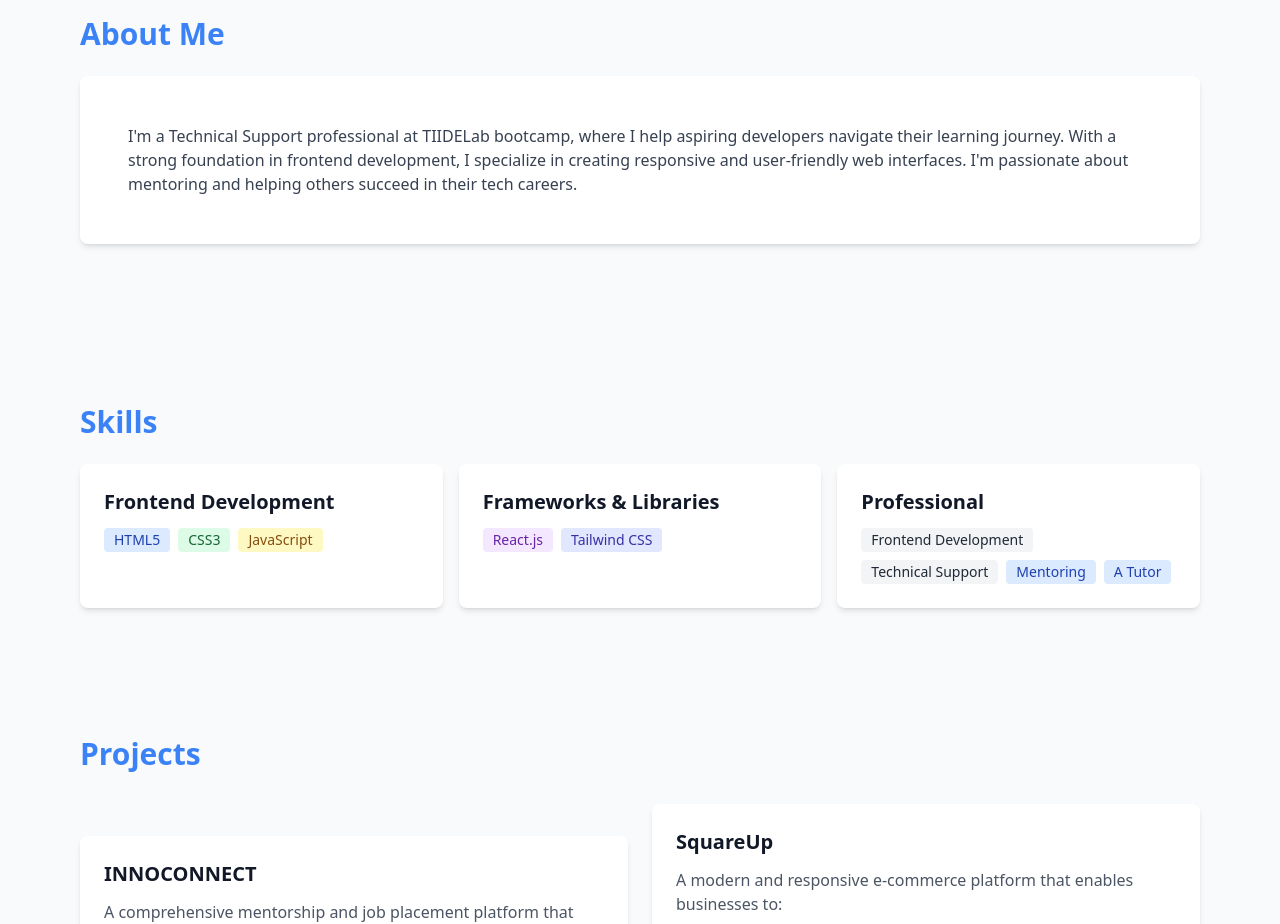
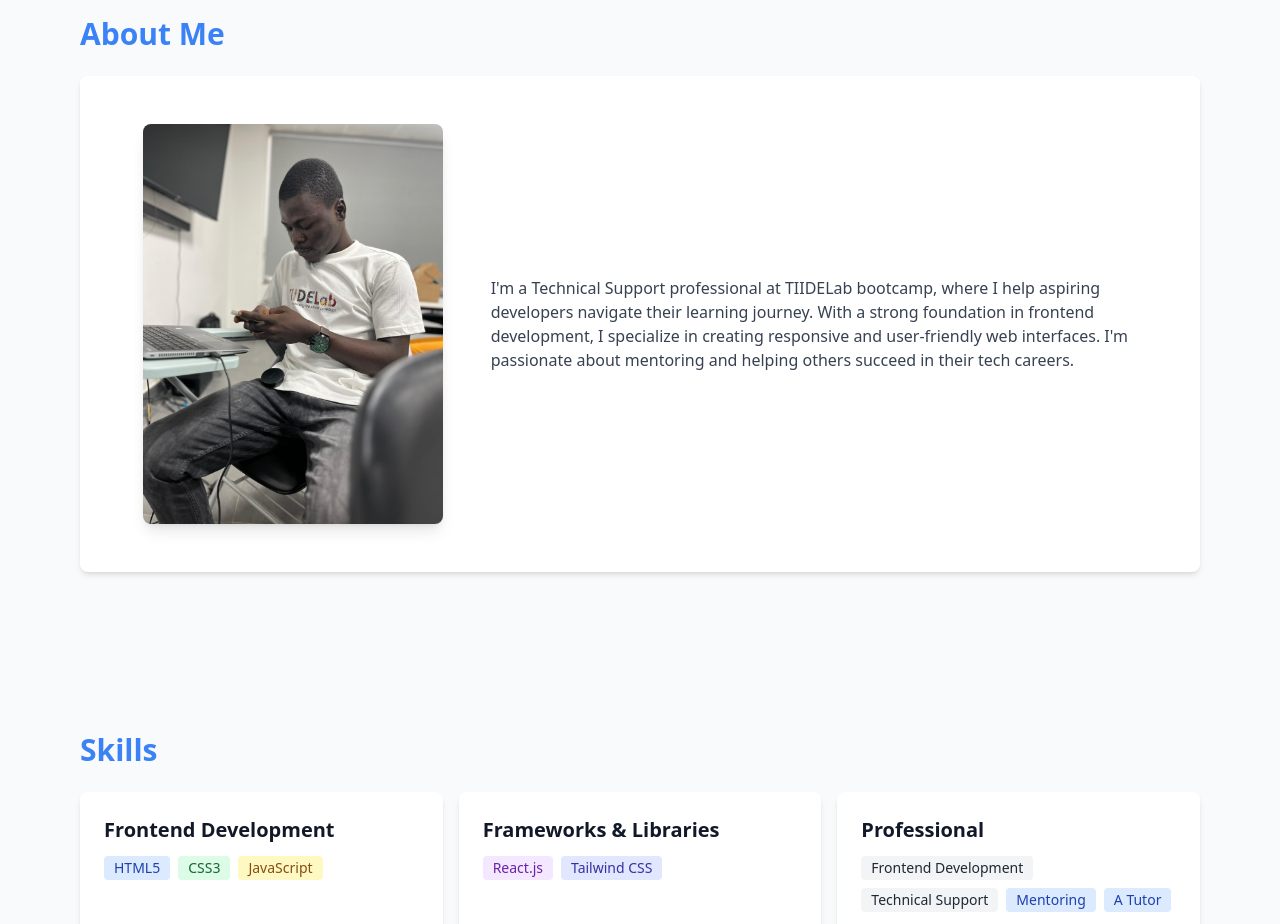
Before and after one commit to Abbascodde/portfolio-updated, a plain HTML site: page index.html in a window 1280 px wide. Shown: the part 780-1704 px from the top of the page. Drawn offline with nearby package versions, Linux system fonts and the light colour scheme.

Commit message:
about image added

```diff
--- a/index.html
+++ b/index.html
@@ -89,11 +89,19 @@
         <section id="about" class="py-16">
             <h2 class="section-title">About Me</h2>
             <div class="card mt-4 mb-8 p-12">
-                <p class="text-gray-700">
-                    I'm a Technical Support professional at TIIDELab bootcamp, where I help aspiring developers navigate their learning journey.
-                    With a strong foundation in frontend development, I specialize in creating responsive and user-friendly web interfaces.
-                    I'm passionate about mentoring and helping others succeed in their tech careers.
-                </p>
+                <div class="flex flex-col md:flex-row gap-8 items-center">
+                    <div class="w-full md:w-1/3">
+                        <img src="/dist/images/about-image-mi.jpg" alt="Taofeeq Abbas"
+                             class="w-full h-auto rounded-lg shadow-lg transition-transform duration-300 hover:scale-105 max-w-[300px] mx-auto">
+                    </div>
+                    <div class="w-full md:w-2/3">
+                        <p class="text-gray-700">
+                            I'm a Technical Support professional at TIIDELab bootcamp, where I help aspiring developers navigate their learning journey.
+                            With a strong foundation in frontend development, I specialize in creating responsive and user-friendly web interfaces.
+                            I'm passionate about mentoring and helping others succeed in their tech careers.
+                        </p>
+                    </div>
+                </div>
             </div>
         </section>
 
```
Also changed, not shown: dist/images/about-image-mi.jpg (added).
